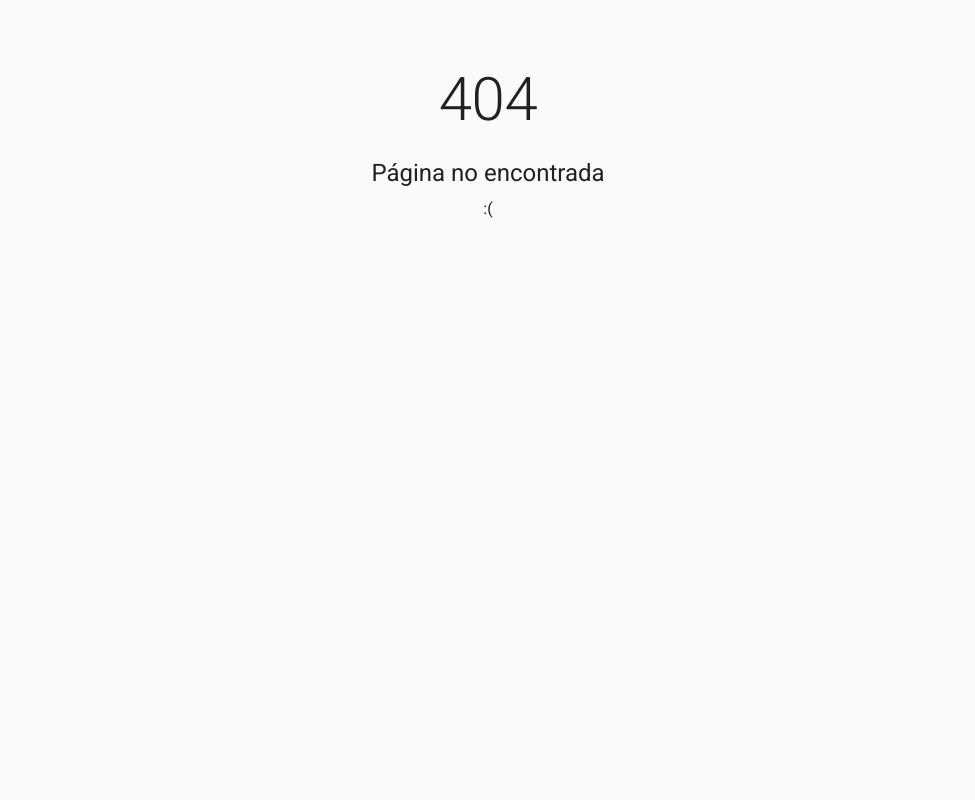
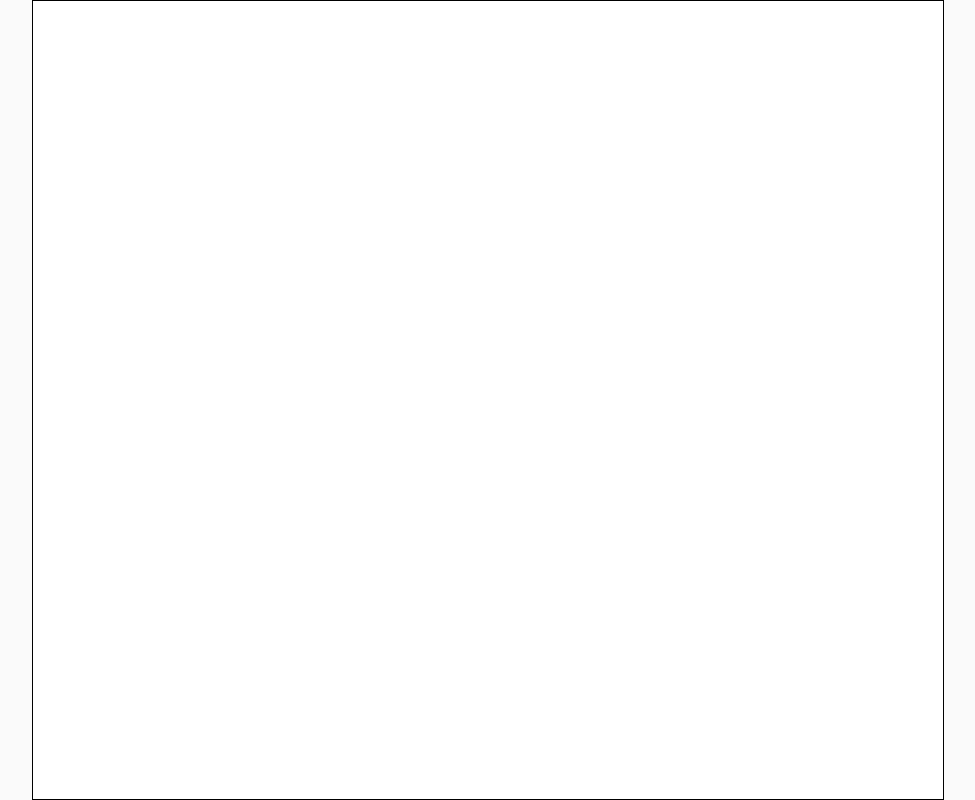
Before and after one commit to Zoeforero/FlyAgain2, a React app: page /results in a window 1280 px wide. Before the commit this address had no page. Shown: the whole page, without its empty margins (152-1127 px from the left). Built offline with nearby package versions, Linux system fonts and the light colour scheme.

Commit message:
Feat: Results-route

```diff
--- /dev/null
+++ b/src/containers/Results.jsx
@@ -0,0 +1,48 @@
+import React from 'react';
+import { connect } from 'react-redux';
+import Select from 'react-select';
+import CssBaseline from '@material-ui/core/CssBaseline';
+import Typography from '@material-ui/core/Typography';
+import Container from '@material-ui/core/Container';
+
+const Results = () => {
+  return (
+    <React.Fragment>
+      <CssBaseline />
+      <Container maxWidth='md'>
+        <Typography component="div" style={{ border: '1px solid black', backgroundColor: '#ffffff', height: '100vh' }} />
+      </Container>
+    </React.Fragment>
+
+    // <section className='results-container'>
+    //   <div className='start'>
+    //     <div className='start__label'>
+    //       <p className='start__label-text'>sd</p>
+    //       <img src='' alt='' className='start_logo-img' />
+    //       <p href='' className='start_logo-text'>ds</p>
+    //     </div>
+    //     <div className='route'>
+    //       <div className='route__line-one'>
+    //         <div className='route__line-one-departure'>
+    //           <p href='' className='route__departure-name'>sd</p>
+    //           <p href='' className='route_departure-time'>sd</p>
+    //         </div>
+    //         <div className='route__line-one-destination'>
+    //           <p href='' className='route__departure-name'>sd</p>
+    //           <p href='' className='route_departure-time'>sd</p>
+    //         </div>
+    //       </div>
+    //       <div className='route__line-two'>
+    //         <p href='' className='route__line-two-scale'>sd</p>
+    //       </div>
+    //     </div>
+    //     <div className='detail'>
+    //       <p href='' className='detail__text'>sd</p>
+    //       <img src='' alt='' className='detail__icon' />
+    //     </div>
+    //   </div>
+    // </section>
+  );
+};
+
+export default Results;
--- a/src/routes/App.js
+++ b/src/routes/App.js
@@ -4,6 +4,7 @@
 import Login from '../containers/Login';
 import Register from '../containers/Register';
 import NotFound from '../containers/NotFound';
+import Results from '../containers/Results';
 
 const App = () => (
   <BrowserRouter>
@@ -11,6 +12,7 @@
       <Route exact path='/' component={Home} />
       <Route exact path='/login' component={Login} />
       <Route exact path='/register' component={Register} />
+      <Route exact path='/results' component={Results} />
       <Route component={NotFound} />
     </Switch>
   </BrowserRouter>
```
